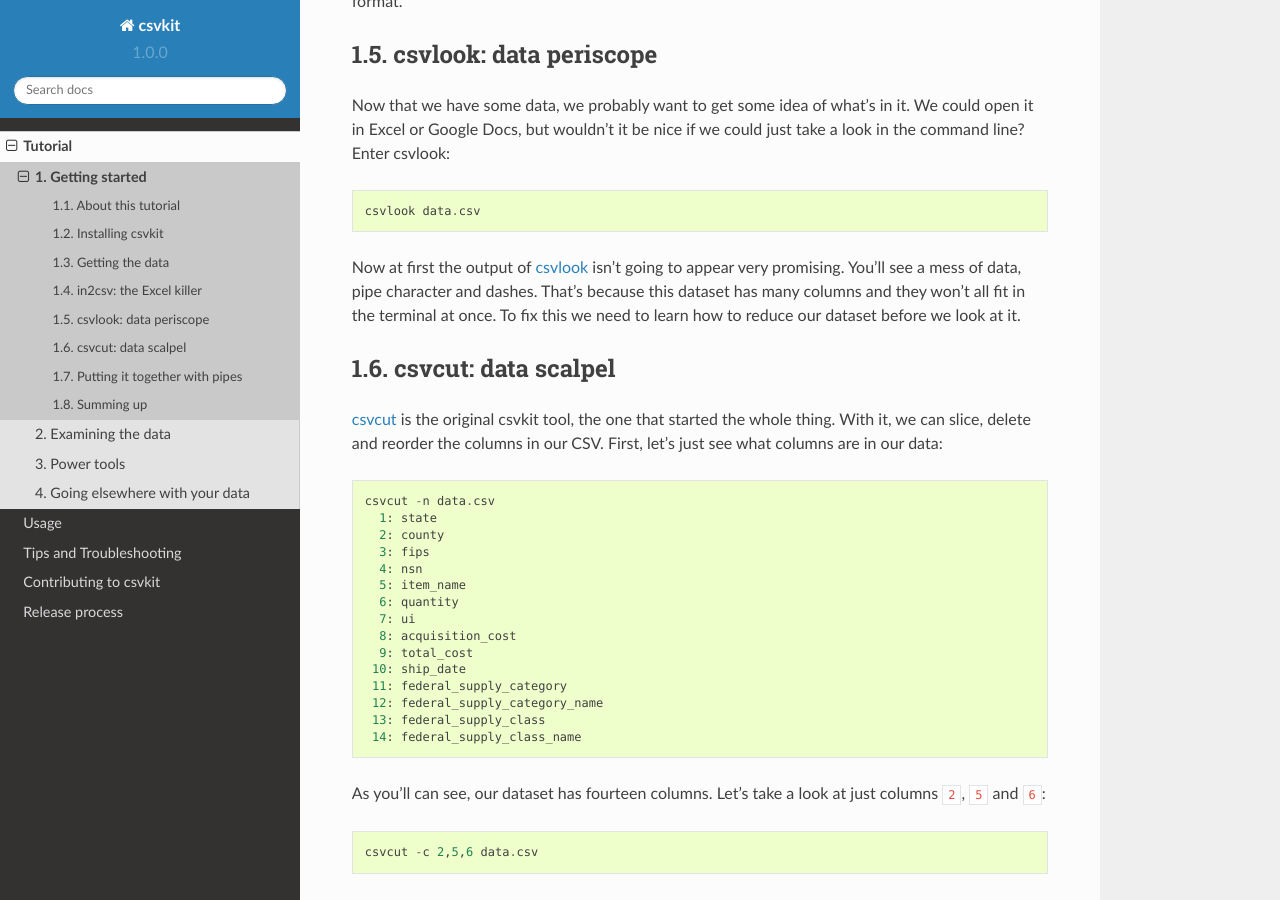
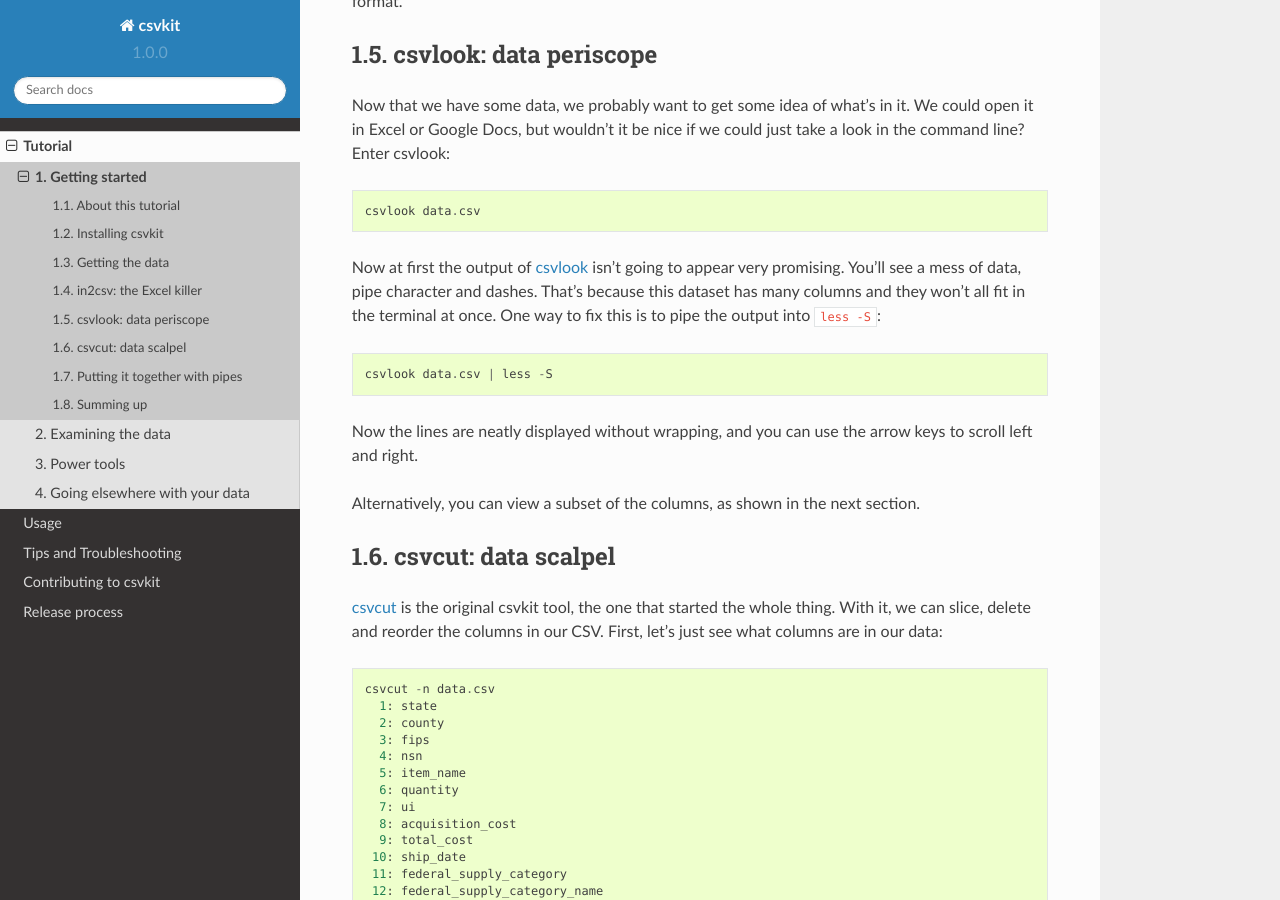
Before and after one commit to wireservice/csvkit, a Sphinx documentation site: the page built from docs/tutorial/1_getting_started.rst, in a window 1280 px wide and 900 px high, scrolled down 1664 px. Built offline with Sphinx 7.4.7 and the Read the Docs theme 2.0.0, drawn with Linux system fonts in a browser that asks for light colours.

Commit message:
Recommend `less -S` for viewing wide tables

```diff
--- a/docs/tutorial/1_getting_started.rst
+++ b/docs/tutorial/1_getting_started.rst
@@ -58,7 +58,13 @@
 
     csvlook data.csv
 
-Now at first the output of :doc:`/scripts/csvlook` isn't going to appear very promising. You'll see a mess of data, pipe character and dashes. That's because this dataset has many columns and they won't all fit in the terminal at once. To fix this we need to learn how to reduce our dataset before we look at it.
+Now at first the output of :doc:`/scripts/csvlook` isn't going to appear very promising. You'll see a mess of data, pipe character and dashes. That's because this dataset has many columns and they won't all fit in the terminal at once. One way to fix this is to pipe the output into ``less -S``::
+
+    csvlook data.csv | less -S
+
+Now the lines are neatly displayed without wrapping, and you can use the arrow keys to scroll left and right.
+
+Alternatively, you can view a subset of the columns, as shown in the next section.
 
 csvcut: data scalpel
 ====================
```
